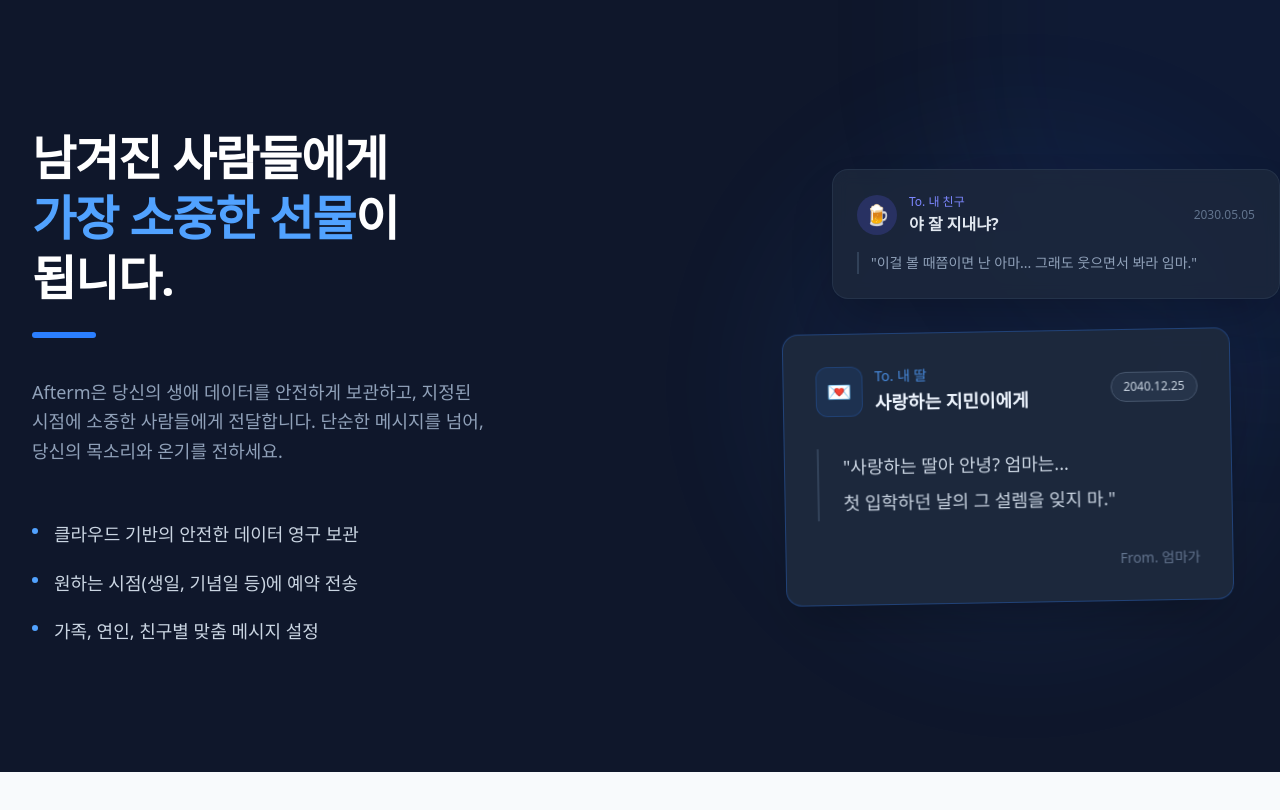
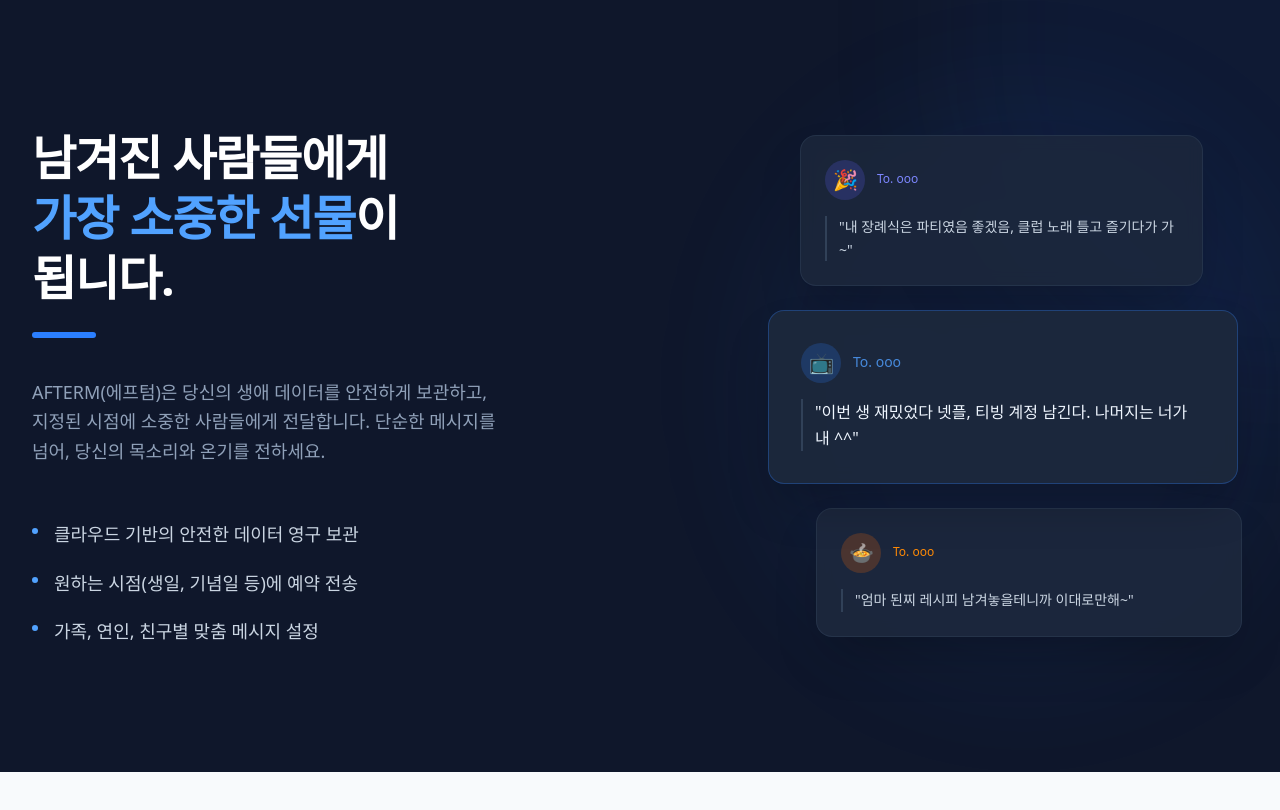
Before and after one commit to dbsdydgus25-gif/afterm, a Next.js app: page / in a window 1280 px wide. Shown: the part 720-1530 px from the top of the page. Built offline with nearby package versions, Linux system fonts and the light colour scheme.

Commit message:
style: Update Feature Section copy and message cards layout

```diff
--- a/src/app/page.tsx
+++ b/src/app/page.tsx
@@ -158,7 +158,7 @@
                   transition={{ delay: 0.2, duration: 0.8, ease: "easeOut" }}
                   className="text-lg text-slate-400 leading-relaxed break-keep"
                 >
-                  Afterm은 당신의 생애 데이터를 안전하게 보관하고,
+                  AFTERM(에프텀)은 당신의 생애 데이터를 안전하게 보관하고,
                   지정된 시점에 소중한 사람들에게 전달합니다.
                   단순한 메시지를 넘어, 당신의 목소리와 온기를 전하세요.
                 </motion.p>
@@ -182,56 +182,70 @@
                 <div className="relative w-full max-w-md">
                   <div className="absolute -inset-10 bg-blue-500/20 blur-3xl rounded-full opacity-30 animate-pulse"></div>
 
-                  <div className="grid gap-8">
-                    {/* Card 1: Friend Message */}
+                  <div className="grid gap-6">
+                    {/* Card 1 */}
                     <motion.div
                       initial={{ opacity: 0, y: 50 }}
                       whileInView={{ opacity: 1, y: 0 }}
                       viewport={{ once: false, amount: 0.2 }}
                       transition={{ duration: 0.8, delay: 0.2, ease: "easeOut" }}
-                      className="bg-slate-800/80 backdrop-blur border border-slate-700/50 p-6 rounded-2xl md:translate-x-8 transform transition hover:-translate-y-2 duration-500 shadow-2xl hover:shadow-blue-500/10"
+                      className="bg-slate-800/80 backdrop-blur border border-slate-700/50 p-6 rounded-2xl md:w-[90%] md:translate-x-0 transform transition hover:-translate-y-2 duration-500 shadow-2xl hover:shadow-blue-500/10"
                     >
                       <div className="flex items-center justify-between mb-4">
                         <div className="flex items-center gap-3">
-                          <div className="w-10 h-10 rounded-full bg-indigo-500/20 flex items-center justify-center text-xl">🍺</div>
+                          <div className="w-10 h-10 rounded-full bg-indigo-500/20 flex items-center justify-center text-xl">🎉</div>
                           <div>
-                            <span className="block text-xs text-indigo-400 mb-0.5">To. 내 친구</span>
-                            <span className="text-base text-slate-200 font-bold">야 잘 지내냐?</span>
+                            <span className="block text-xs text-indigo-400 mb-0.5">To. ooo</span>
                           </div>
                         </div>
-                        <span className="text-xs text-slate-500">2030.05.05</span>
                       </div>
-                      <p className="text-slate-400 text-sm leading-relaxed pl-3 border-l-2 border-slate-700">
-                        "이걸 볼 때쯤이면 난 아마... 그래도 웃으면서 봐라 임마."
+                      <p className="text-slate-300 text-sm leading-relaxed pl-3 border-l-2 border-slate-700">
+                        "내 장례식은 파티였음 좋겠음, 클럽 노래 틀고 즐기다가 가~"
                       </p>
                     </motion.div>
 
-                    {/* Card 2: Daughter Message */}
+                    {/* Card 2 */}
+                    <motion.div
+                      initial={{ opacity: 0, y: 50 }}
+                      whileInView={{ opacity: 1, y: 0 }}
+                      viewport={{ once: false, amount: 0.2 }}
+                      transition={{ duration: 0.8, delay: 0.3, ease: "easeOut" }}
+                      className="bg-slate-800/95 backdrop-blur border border-blue-500/30 p-8 rounded-2xl md:w-[105%] md:-translate-x-8 transform transition hover:scale-[1.02] duration-500 z-10 shadow-2xl hover:shadow-blue-500/20"
+                    >
+                      <div className="flex items-center justify-between mb-4">
+                        <div className="flex items-center gap-3">
+                          <div className="w-10 h-10 rounded-full bg-blue-500/20 flex items-center justify-center text-xl">📺</div>
+                          <div>
+                            <span className="block text-sm text-blue-400/80 mb-0.5">To. ooo</span>
+                          </div>
+                        </div>
+                      </div>
+                      <p className="text-blue-50 text-base leading-relaxed pl-3 border-l-2 border-slate-700">
+                        "이번 생 재밌었다 넷플, 티빙 계정 남긴다. 나머지는 너가 내 ^^"
+                      </p>
+                    </motion.div>
+
+                    {/* Card 3 (New) */}
                     <motion.div
                       initial={{ opacity: 0, y: 50 }}
                       whileInView={{ opacity: 1, y: 0 }}
                       viewport={{ once: false, amount: 0.2 }}
                       transition={{ duration: 0.8, delay: 0.4, ease: "easeOut" }}
-                      className="bg-slate-800/95 backdrop-blur border border-blue-500/30 p-8 rounded-2xl md:-translate-x-4 transform md:-rotate-1 transition hover:rotate-0 hover:scale-[1.02] duration-500 z-10 shadow-2xl hover:shadow-blue-500/20"
+                      className="bg-slate-800/90 backdrop-blur border border-slate-700/50 p-6 rounded-2xl md:w-[95%] md:translate-x-4 transform transition hover:-translate-y-2 duration-500 shadow-2xl hover:shadow-blue-500/10"
                     >
-                      <div className="flex items-center justify-between mb-8">
+                      <div className="flex items-center justify-between mb-4">
                         <div className="flex items-center gap-3">
-                          <span className="p-2.5 bg-blue-500/10 rounded-xl text-blue-400 text-xl border border-blue-500/20">💌</span>
+                          <div className="w-10 h-10 rounded-full bg-orange-500/20 flex items-center justify-center text-xl">🍲</div>
                           <div>
-                            <span className="block text-sm text-blue-400/80 mb-0.5">To. 내 딸</span>
-                            <span className="text-lg text-blue-50 font-bold">사랑하는 지민이에게</span>
+                            <span className="block text-xs text-orange-400 mb-0.5">To. ooo</span>
                           </div>
                         </div>
-                        <span className="px-3 py-1.5 rounded-full bg-slate-700/50 border border-slate-600 text-xs text-slate-300 font-mono">2040.12.25</span>
                       </div>
-                      <p className="text-slate-300 text-lg leading-loose pl-6 my-6 border-l-2 border-slate-700">
-                        "사랑하는 딸아 안녕? 엄마는...<br />
-                        첫 입학하던 날의 그 설렘을 잊지 마."
+                      <p className="text-slate-300 text-sm leading-relaxed pl-3 border-l-2 border-slate-700">
+                        "엄마 된찌 레시피 남겨놓을테니까 이대로만해~"
                       </p>
-                      <div className="flex justify-end pt-2">
-                        <span className="text-sm text-slate-500 font-medium">From. 엄마가</span>
-                      </div>
                     </motion.div>
+
                   </div>
                 </div>
               </div>
```
